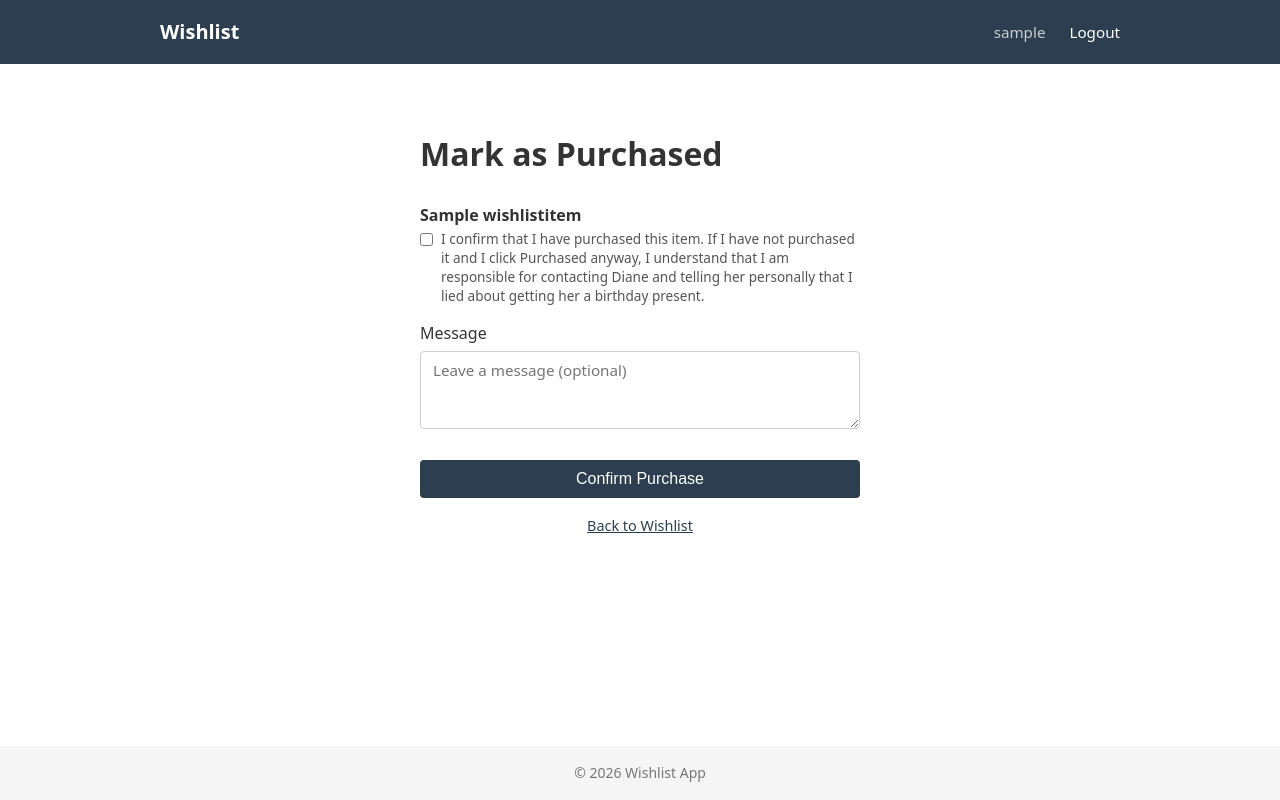
After one commit to dianestephani/wishlist, a Django app: page /item/1/purchase/ in a window 1280 px wide. The commit adds this page. Run offline with Django 5.2, Linux system fonts and the light colour scheme; a user stored in the database is signed in; tables that the repository leaves empty hold one stand-in row (values such as "Sample post").

Commit message:
added purchase model, purchase form, admin, button

```diff
--- a/static/css/style.css
+++ b/static/css/style.css
@@ -255,3 +255,148 @@ footer {
     margin-top: 3rem;
     font-size: 1.1rem;
 }
+
+/* Purchased card */
+.card-purchased {
+    opacity: 0.7;
+    position: relative;
+}
+
+.card-purchased .card-title {
+    text-decoration: line-through;
+    color: #999;
+}
+
+.card-purchased .card-price {
+    text-decoration: line-through;
+    color: #999;
+}
+
+.purchased-badge {
+    position: absolute;
+    top: 0.75rem;
+    right: 0.75rem;
+    background: #27ae60;
+    color: #fff;
+    padding: 0.2rem 0.75rem;
+    border-radius: 12px;
+    font-size: 0.78rem;
+    font-weight: 600;
+    z-index: 1;
+}
+
+.btn-purchased {
+    margin-top: auto;
+    padding: 0.5rem 0.75rem;
+    background: #27ae60;
+    color: #fff;
+    border: none;
+    border-radius: 4px;
+    font-size: 0.85rem;
+    cursor: pointer;
+    text-align: center;
+}
+
+.btn-purchased:hover {
+    background: #1e8449;
+}
+
+/* Modal */
+.modal-overlay {
+    position: fixed;
+    inset: 0;
+    background: rgba(0, 0, 0, 0.5);
+    display: flex;
+    align-items: center;
+    justify-content: center;
+    z-index: 100;
+}
+
+.modal {
+    background: #fff;
+    border-radius: 8px;
+    padding: 2rem;
+    max-width: 520px;
+    width: 90%;
+    position: relative;
+    max-height: 90vh;
+    overflow-y: auto;
+}
+
+.modal h2 {
+    margin-bottom: 0.25rem;
+}
+
+.modal-item-title {
+    color: #555;
+    margin-bottom: 1.25rem;
+    font-size: 0.95rem;
+}
+
+.modal-close {
+    position: absolute;
+    top: 0.75rem;
+    right: 1rem;
+    background: none;
+    border: none;
+    font-size: 1.5rem;
+    cursor: pointer;
+    color: #999;
+    line-height: 1;
+}
+
+.modal-close:hover {
+    color: #333;
+}
+
+.checkbox-group label {
+    display: flex;
+    align-items: flex-start;
+    gap: 0.5rem;
+    font-weight: normal;
+    cursor: pointer;
+}
+
+.checkbox-group input[type="checkbox"] {
+    width: auto;
+    margin-top: 0.25rem;
+    flex-shrink: 0;
+}
+
+.checkbox-group span {
+    font-size: 0.85rem;
+    line-height: 1.4;
+    color: #555;
+}
+
+.modal .form-group textarea,
+.auth-form textarea {
+    width: 100%;
+    padding: 0.5rem 0.75rem;
+    border: 1px solid #ccc;
+    border-radius: 4px;
+    font-size: 0.95rem;
+    font-family: inherit;
+    resize: vertical;
+}
+
+.btn-confirm-purchase {
+    width: 100%;
+    padding: 0.625rem;
+    background: #27ae60;
+    color: #fff;
+    border: none;
+    border-radius: 4px;
+    font-size: 1rem;
+    cursor: pointer;
+    margin-top: 0.5rem;
+}
+
+.btn-confirm-purchase:hover:not(:disabled) {
+    background: #1e8449;
+}
+
+.btn-confirm-purchase:disabled {
+    background: #bbb;
+    cursor: not-allowed;
+}
--- /dev/null
+++ b/templates/wishlist/purchase.html
@@ -0,0 +1,44 @@
+{% extends "base.html" %}
+
+{% block title %}Purchase {{ item.title }} - Wishlist{% endblock %}
+
+{% block content %}
+<div class="auth-form">
+    <h1>Mark as Purchased</h1>
+    <p><strong>{{ item.title }}</strong></p>
+
+    <form method="post" novalidate>
+        {% csrf_token %}
+
+        <div class="form-group checkbox-group">
+            <label>
+                {{ form.confirm }}
+                <span>{{ form.confirm.label }}</span>
+            </label>
+            {% if form.confirm.errors %}
+                <ul class="form-errors">
+                    {% for error in form.confirm.errors %}
+                        <li>{{ error }}</li>
+                    {% endfor %}
+                </ul>
+            {% endif %}
+        </div>
+
+        <div class="form-group">
+            <label for="{{ form.message.id_for_label }}">{{ form.message.label }}</label>
+            {{ form.message }}
+            {% if form.message.errors %}
+                <ul class="form-errors">
+                    {% for error in form.message.errors %}
+                        <li>{{ error }}</li>
+                    {% endfor %}
+                </ul>
+            {% endif %}
+        </div>
+
+        <button type="submit">Confirm Purchase</button>
+    </form>
+
+    <p class="auth-link"><a href="{% url 'wishlist:index' %}">Back to Wishlist</a></p>
+</div>
+{% endblock %}
--- a/wishlist/forms.py
+++ b/wishlist/forms.py
@@ -28,3 +28,20 @@ class RegistrationForm(UserCreationForm):
         if User.objects.filter(email=email).exists():
             raise forms.ValidationError("A user with this email already exists.")
         return email
+
+
+class PurchaseForm(forms.Form):
+    confirm = forms.BooleanField(
+        required=True,
+        label=(
+            "I confirm that I have purchased this item. If I have not purchased it "
+            "and I click Purchased anyway, I understand that I am responsible for "
+            "contacting Diane and telling her personally that I lied about getting "
+            "her a birthday present."
+        ),
+    )
+    message = forms.CharField(
+        required=False,
+        widget=forms.Textarea(attrs={"rows": 3, "placeholder": "Leave a message (optional)"}),
+        label="Message",
+    )
--- a/wishlist/models.py
+++ b/wishlist/models.py
@@ -40,3 +40,21 @@ class WishlistItem(models.Model):
 
     def __str__(self):
         return self.title
+
+
+class Purchase(models.Model):
+    item = models.OneToOneField(
+        WishlistItem,
+        on_delete=models.CASCADE,
+        related_name="purchase",
+    )
+    purchased_by = models.ForeignKey(
+        settings.AUTH_USER_MODEL,
+        on_delete=models.CASCADE,
+        related_name="purchases",
+    )
+    message = models.TextField(blank=True)
+    purchased_at = models.DateTimeField(auto_now_add=True)
+
+    def __str__(self):
+        return f"{self.item.title} purchased by {self.purchased_by}"
--- a/wishlist/urls.py
+++ b/wishlist/urls.py
@@ -6,6 +6,7 @@ app_name = "wishlist"
 
 urlpatterns = [
     path("", views.index, name="index"),
+    path("item/<int:item_id>/purchase/", views.mark_purchased, name="mark_purchased"),
     path("register/", views.register_view, name="register"),
     path("login/", views.login_view, name="login"),
     path("logout/", views.logout_view, name="logout"),
--- a/wishlist/views.py
+++ b/wishlist/views.py
@@ -1,10 +1,10 @@
 from django.contrib.auth import login, logout
 from django.contrib.auth.decorators import login_required
 from django.contrib.auth.forms import AuthenticationForm
-from django.shortcuts import redirect, render
+from django.shortcuts import get_object_or_404, redirect, render
 
-from .forms import RegistrationForm
-from .models import WishlistItem
+from .forms import PurchaseForm, RegistrationForm
+from .models import Purchase, WishlistItem
 
 SORT_OPTIONS = {
     "price_asc": "price",
@@ -20,7 +20,7 @@ def index(request):
     sort = request.GET.get("sort", "")
     order_by = SORT_OPTIONS.get(sort, "-created_at")
 
-    items = WishlistItem.objects.filter(user=request.user).order_by(order_by)
+    items = WishlistItem.objects.filter(user=request.user).select_related("purchase").order_by(order_by)
 
     context = {
         "items": items,
@@ -35,6 +35,30 @@ def index(request):
         ],
     }
     return render(request, "wishlist/index.html", context)
+
+
+@login_required
+def mark_purchased(request, item_id):
+    item = get_object_or_404(WishlistItem, pk=item_id)
+
+    if item.status == WishlistItem.Status.PURCHASED:
+        return redirect("wishlist:index")
+
+    if request.method == "POST":
+        form = PurchaseForm(request.POST)
+        if form.is_valid():
+            Purchase.objects.create(
+                item=item,
+                purchased_by=request.user,
+                message=form.cleaned_data["message"],
+            )
+            item.status = WishlistItem.Status.PURCHASED
+            item.save()
+            return redirect("wishlist:index")
+    else:
+        form = PurchaseForm()
+
+    return render(request, "wishlist/purchase.html", {"form": form, "item": item})
 
 
 def register_view(request):
```
Also changed, not shown: templates/wishlist/index.html (+65 -1 lines), wishlist/admin.py (+8 -1 lines), wishlist/migrations/0002_purchase.py (added).
